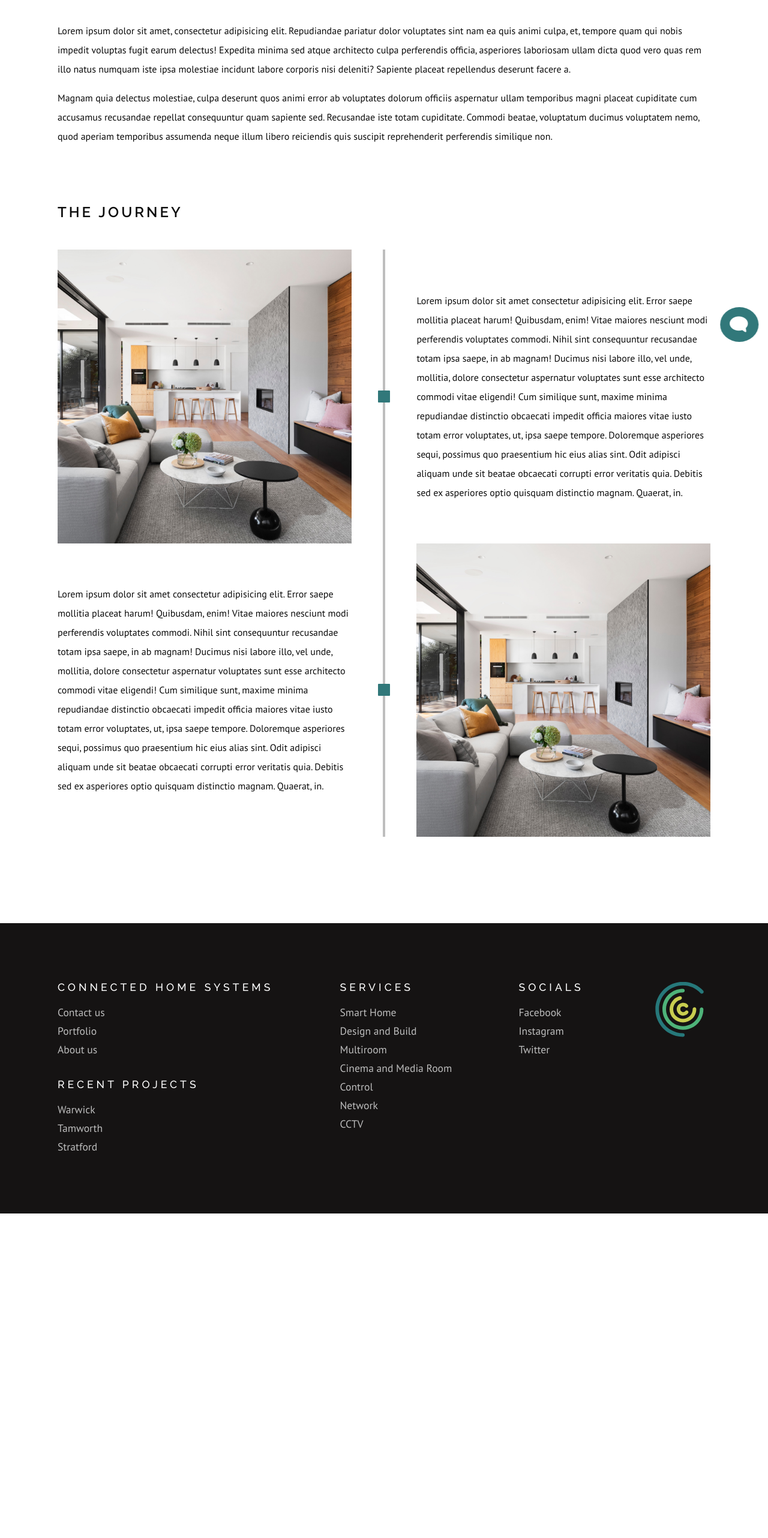
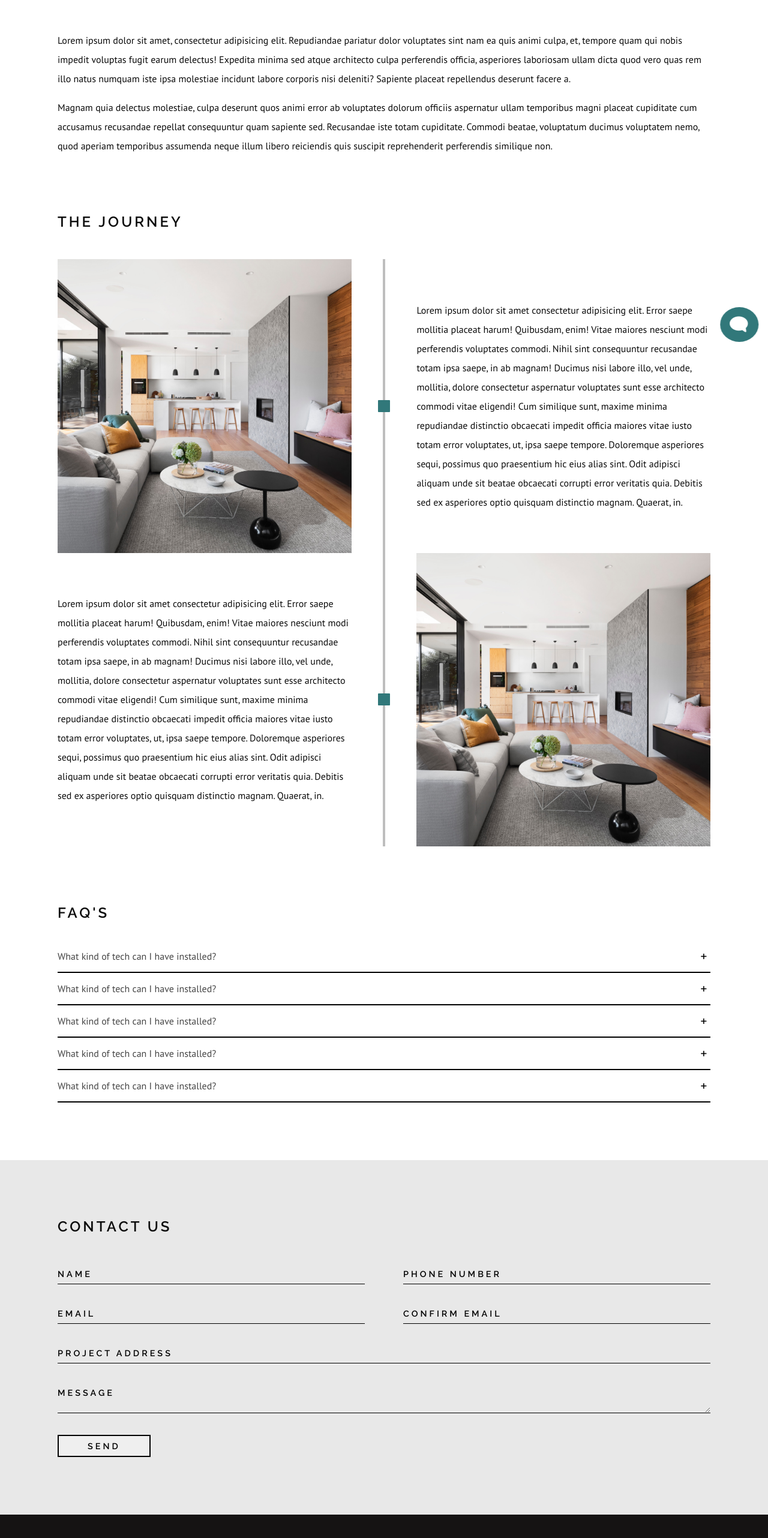
Before and after one commit to luke-meadows/connected-home-systems, a Next.js app: page /about-us in a window 1280 px wide. Shown: the part 218-2782 px from the top of the page at 60% size. Before the commit the page ends 2241 px from the top, so only its background shows below. Built offline with nearby package versions, Linux system fonts and the light colour scheme.

Commit message:
h2 styles

```diff
--- a/components/AboutUsSection.js
+++ b/components/AboutUsSection.js
@@ -27,7 +27,7 @@ export default function AboutUsSection() {
 const StyledAbout = styled.div`
   padding: 6rem;
   h2 {
-    margin-bottom: 2rem;
+    margin-bottom: 3rem;
   }
   p {
     line-height: 2;
--- a/components/ContactForm.js
+++ b/components/ContactForm.js
@@ -9,6 +9,7 @@ export default function ContactForm() {
         <input type="text" placeholder="Confirm Email" />
       </div>
       <input type="address" placeholder="Project Address" />
+      <textarea placeholder="message" />
       <button type="submit">Send</button>
     </Form>
   );
@@ -17,12 +18,12 @@ export default function ContactForm() {
 const Form = styled.form`
   margin: 0 auto;
   .top {
-    grid-gap: 2rem;
     display: grid;
     grid-template-columns: repeat(2, 1fr);
-    margin-bottom: 2rem;
+    grid-column-gap: 4rem;
   }
-  input {
+  input,
+  textarea {
     background: none;
     border: none;
     display: inline-block;
@@ -34,6 +35,8 @@ const Form = styled.form`
     font-family: 'Raleway', sans-serif;
     font-weight: 700;
     letter-spacing: 4px;
+    margin-bottom: 2rem;
+
     &::placeholder {
       color: black;
       opacity: 1;
@@ -43,7 +46,6 @@ const Form = styled.form`
     }
   }
   button {
-    margin-top: 2rem;
     border: 2px solid black;
     padding: 0.5rem 3rem;
     font-size: 0.9rem;
--- a/components/ContactSection.js
+++ b/components/ContactSection.js
@@ -1,6 +1,5 @@
 import styled from 'styled-components';
 import ContactForm from './ContactForm';
-import TestimonialsCards from './TestimonialsCards';
 export default function ContactSection() {
   return (
     <ContactContainer>
@@ -17,7 +16,6 @@ const ContactContainer = styled.div`
     font-weight: 700;
     text-transform: uppercase;
     letter-spacing: 4px;
-    text-align: center;
-    margin-bottom: 4rem;
+    margin-bottom: 3rem;
   }
 `;
--- a/components/CustomerJourney.js
+++ b/components/CustomerJourney.js
@@ -60,17 +60,14 @@ export default function CustomerJourney() {
 }
 
 const Journey = styled.div`
-  padding: 0 6rem 6rem 6rem;
+  padding: 0 6rem 0rem 6rem;
   h2 {
-    margin-bottom: 2rem;
+    margin-bottom: 3rem;
   }
 `;
 const Grid = styled.div`
   display: grid;
   grid-template-columns: 45% 10% 45%;
-  margin: 3rem 0;
-  * {
-  }
 `;
 
 const ProcessText = styled.div`
--- a/components/Faq.js
+++ b/components/Faq.js
@@ -31,7 +31,7 @@ const Container = styled.div`
     font-weight: 700;
     text-transform: uppercase;
     letter-spacing: 4px;
-    margin-bottom: 4rem;
+    margin-bottom: 3rem;
   }
 `;
 
--- a/components/Testimonials.js
+++ b/components/Testimonials.js
@@ -16,6 +16,6 @@ const TestimonialsContainer = styled.div`
     font-weight: 700;
     text-transform: uppercase;
     letter-spacing: 4px;
-    margin-bottom: 4rem;
+    margin-bottom: 3rem;
   }
 `;
--- a/pages/about-us.js
+++ b/pages/about-us.js
@@ -1,12 +1,16 @@
 import styled from 'styled-components';
 import CustomerJourney from '../components/CustomerJourney';
 import AboutUsSection from '../components/AboutUsSection';
+import Faq from '../components/Faq';
+import ContactSection from '../components/ContactSection';
 
 export default function AboutUs() {
   return (
     <AboutUsPage style={{ marginTop: '6rem' }}>
       <AboutUsSection />
       <CustomerJourney />
+      <Faq />
+      <ContactSection />
     </AboutUsPage>
   );
 }
--- a/styles/globals.css
+++ b/styles/globals.css
@@ -1,4 +1,4 @@
-@import url('https://fonts.googleapis.com/css2?family=PT+Sans:wght@400;700&display=swap');
+@import url('https://fonts.googleapis.com/css2?family=PT+Sans:wght@400;700ital@1&display=swap');
 @import url('https://fonts.googleapis.com/css2?family=Raleway:wght@300;400;500;600&display=swap');
 html,
 body {
```
